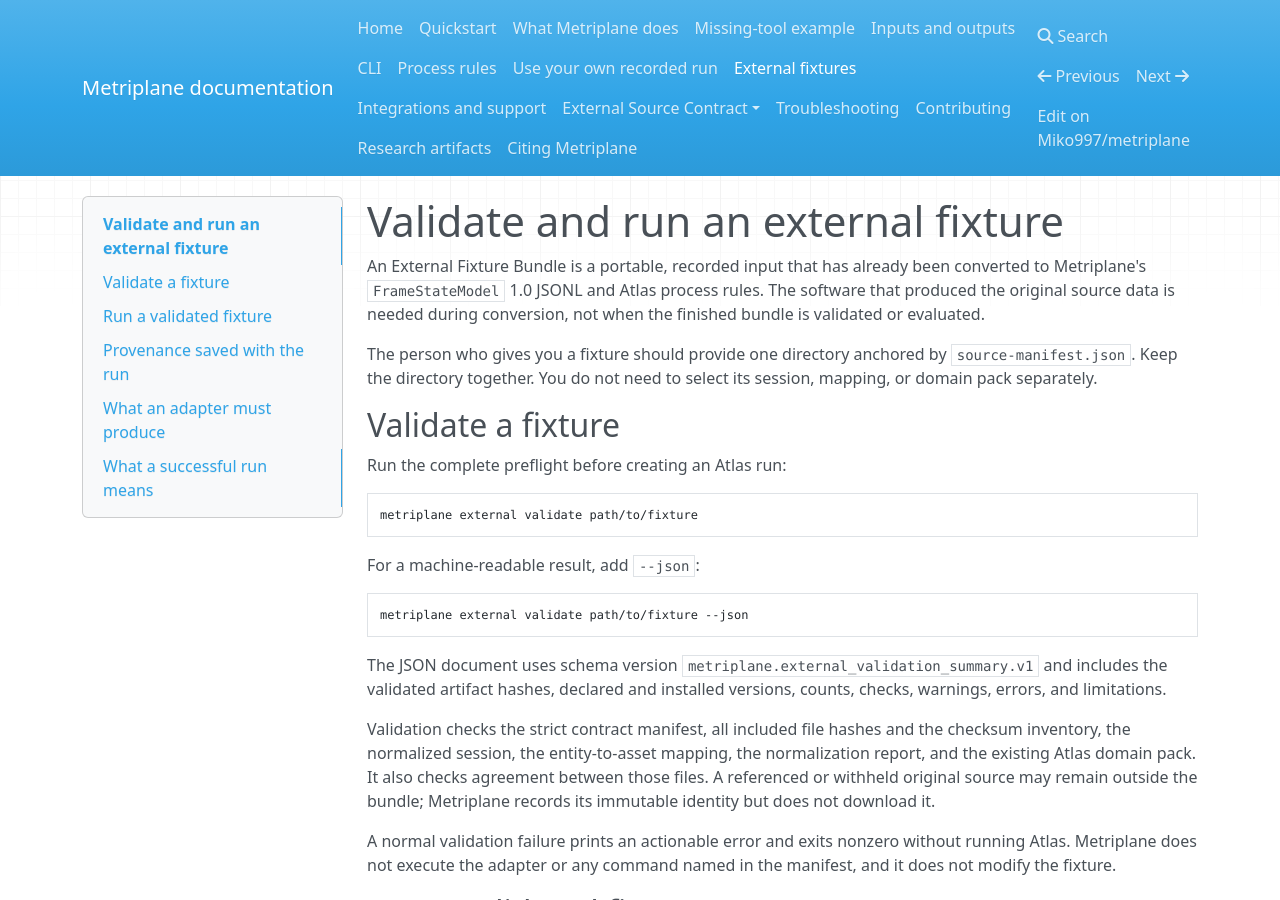
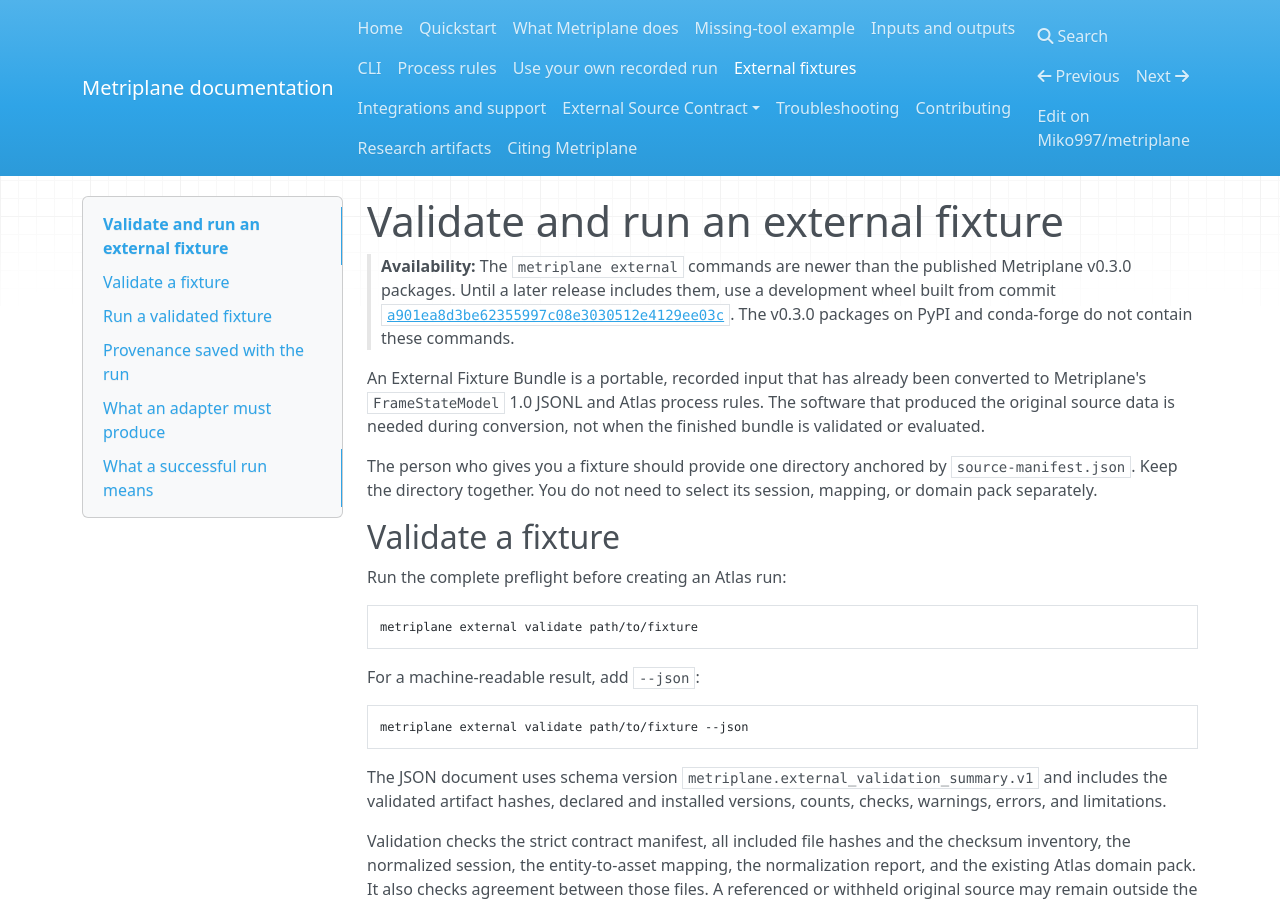
Before and after one commit to Miko997/metriplane, an MkDocs documentation site: the page built from docs/user-guide/external-fixtures.md, in a window 1280 px wide and 900 px high. Built offline with MkDocs 1.6.1, drawn with Linux system fonts in a browser that asks for light colours; nearby versions of some CDN libraries.

Commit message:
Clarify external command development availability

```diff
--- a/docs/user-guide/external-fixtures.md
+++ b/docs/user-guide/external-fixtures.md
@@ -4,6 +4,12 @@
 -->
 
 # Validate and run an external fixture
+
+> **Availability:** The `metriplane external` commands are newer than the
+> published Metriplane v0.3.0 packages. Until a later release includes them,
+> use a development wheel built from commit
+> [`a901ea8d3be62355997c08e3030512e4129ee03c`](https://github.com/Miko997/metriplane/commit/a901ea8d3be62355997c08e3030512e4129ee03c).
+> The v0.3.0 packages on PyPI and conda-forge do not contain these commands.
 
 An External Fixture Bundle is a portable, recorded input that has already been
 converted to Metriplane's `FrameStateModel` 1.0 JSONL and Atlas process rules. The
```
Also changed, not shown: 1 other file.
